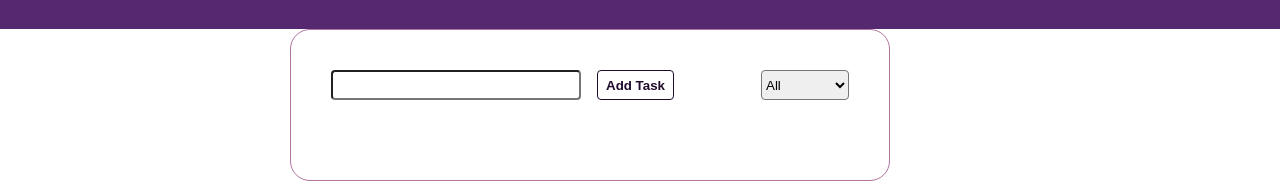
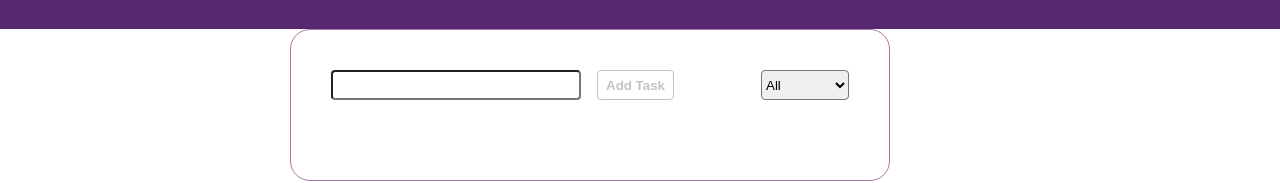
Before and after one commit to cmoutella/tasks-planner, a React (Create React App) app: page / in a window 1280 px wide. Shown: the part 221-404 px from the top of the page. Built offline with nearby package versions, Linux system fonts and the light colour scheme.

Commit message:
Prevent submit if text is empty + style btns visual response

```diff
--- a/src/App.css
+++ b/src/App.css
@@ -60,10 +60,23 @@ select, input, button {
   color: #fff;
   font-weight: 600;
 }
+.btn:hover {
+  transition: 0.3s;
+  transform: scale(1.05)
+}
 
 .btn-default {
   border: 1px solid #210B2C;
   color: #210B2C;
+  transition: 0.2s;
+}
+.btn-default:hover {
+  background-color: #ae759f;
+  border-color: #ae759f;
+}
+.btn-default:disabled {
+  border-color: #c3c3c3;
+  color: #c3c3c3;
 }
 
 .btn-success {
--- a/src/components/Form.js
+++ b/src/components/Form.js
@@ -1,9 +1,6 @@
 import React from 'react';
 
 const Form = ({ inputText, setInputText, tasks, setTasks, setFilterState }) => {
-  // Improvements
-  // Block submit for empty input
-
   const handleInput = (e) => {
     setInputText(e.target.value);
   }
@@ -27,7 +24,8 @@ const Form = ({ inputText, setInputText, tasks, setTasks, setFilterState }) => {
           onChange={handleInput} />
         <button
           className="btn btn-default task-submit"
-          onClick={handleSubmit}>
+          onClick={handleSubmit}
+          disabled={inputText === ""}>
           Add Task
         </button>
       </div>
```
